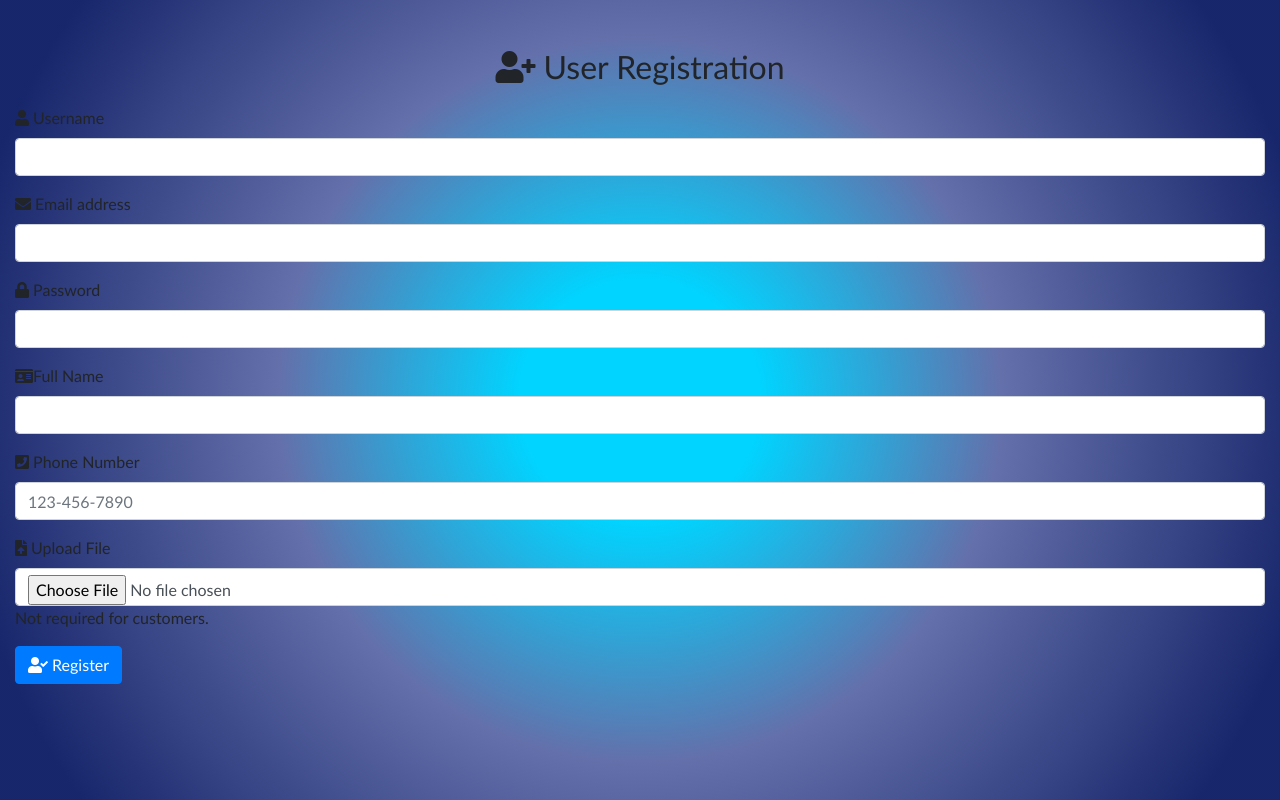
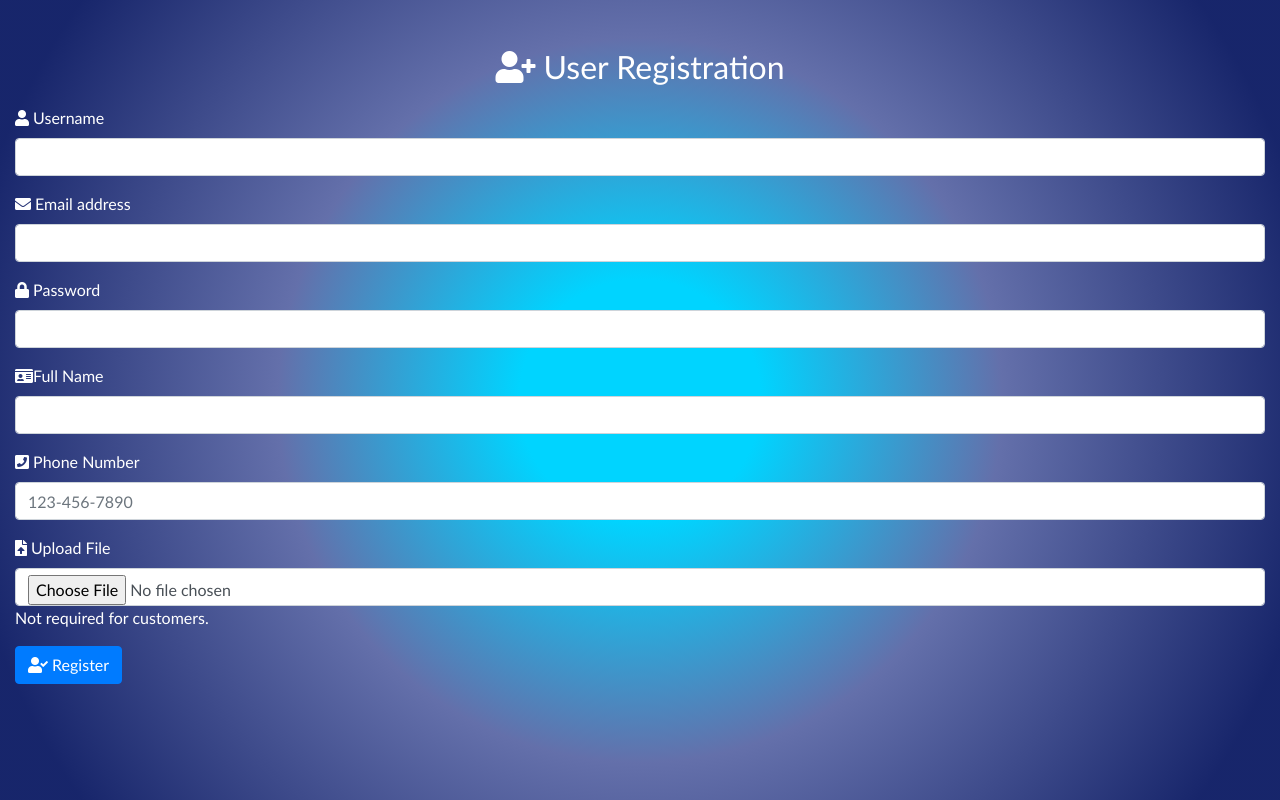
Before and after one commit to arcelda/Starter_Project, a PHP site: page /register.php in a window 1280 px wide. Run offline with PHP 8.4, Linux system fonts and the light colour scheme.

Commit message:
Changed some colors

```diff
--- a/css/styles.css
+++ b/css/styles.css
@@ -35,6 +35,11 @@ footer {
 
 .login-page-font{
     font-family: 'Candara';
+}
+
+.register-page-font{
+    font-family: 'Candara';
+    color: white;
 }
 
 .site-font{
--- a/register.php
+++ b/register.php
@@ -13,7 +13,7 @@
 
 <body>
     <section class = "h-100 gradient-form login-page">
-    <div class="container mt-5">
+    <div class="container mt-5 register-page-font">
         <h2 class="text-center"><i class="fas fa-user-plus"></i> User Registration</h2>
         <form action="./includes/process_registration.php" method="POST" enctype="multipart/form-data"
             class="needs-validation" novalidate>
```
